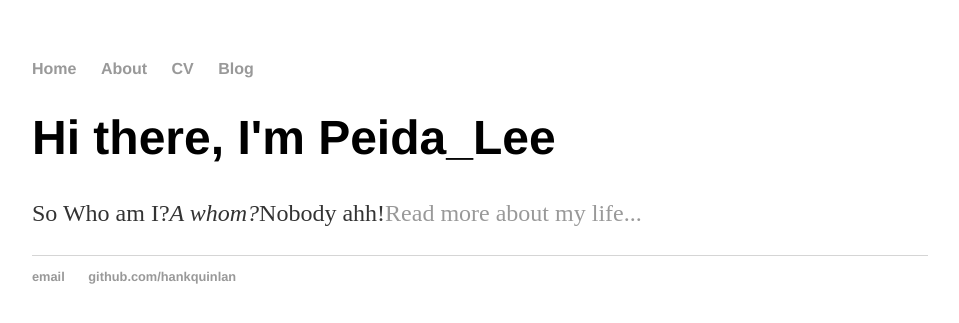
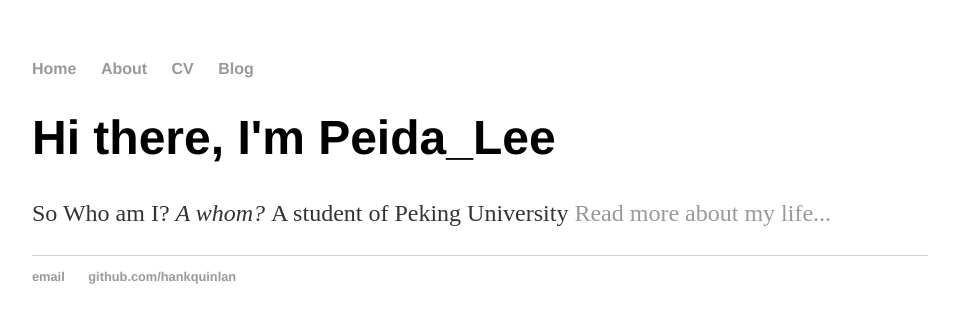
Before and after one commit to Peida-Lee/Introduction, a Jekyll site: the page built from index.html, in a window 1280 px wide. Shown: the top 323 px of the page, without its empty margins (160-1119 px from the left). Built offline with Jekyll 4.4.1, drawn with Linux system fonts in a browser that asks for light colours.

Commit message:
Update index.html

```diff
--- a/index.html
+++ b/index.html
@@ -1,8 +1,8 @@
 ---
 layout: default
-title: Hank Quinlan, Horrible Cop
+title: Peida_Lee's Introduction
 ---
 <div class="blurb">
     <h1>Hi there, I'm Peida_Lee</h1>
-     <p>So Who am I?<em>A whom?</em>Nobody ahh!<a href="/about">Read more about my life...</a></p>
+     <p>So Who am I? <em> A whom? </em> A student of Peking University <a href="/about">Read more about my life...</a></p>
 </div><!-- /.blurb -->
```
